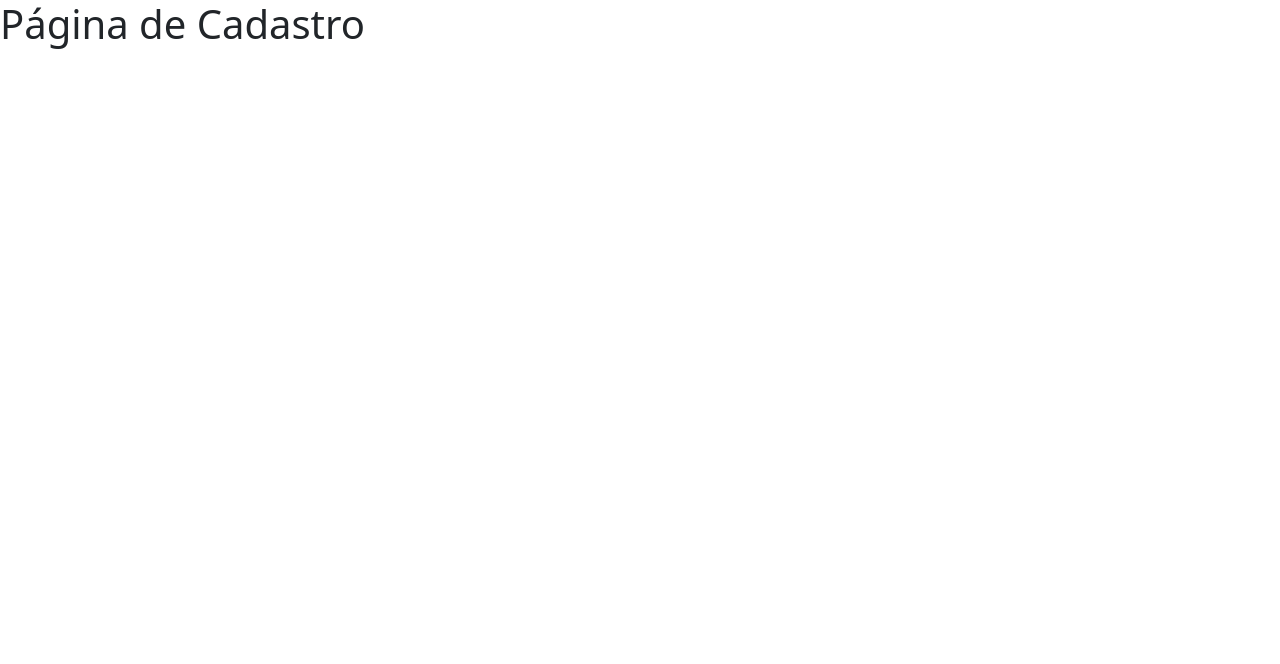
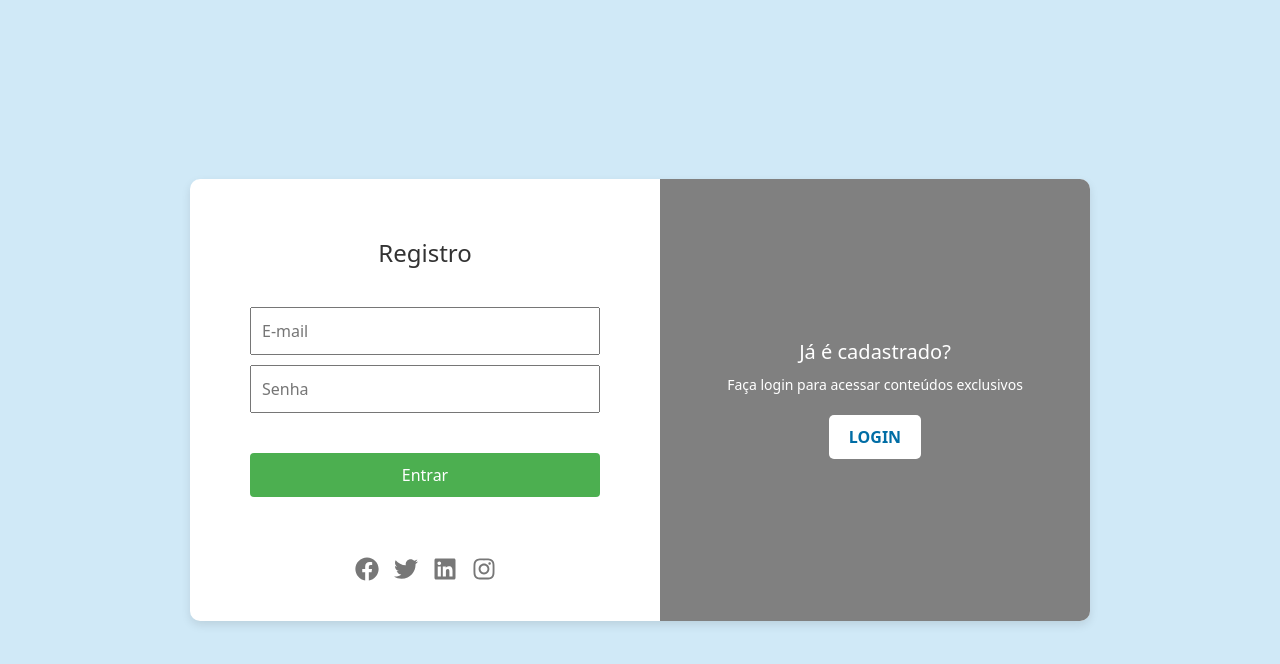
Before and after one commit to thamires33/BluePill, a React (Vite) app in the folder medalert-frontend/: page /cadastro in a window 1280 px wide. Shown: the top 664 px of the page. Built offline with nearby package versions, Linux system fonts and the light colour scheme; no server answers.

Commit message:
Deixando as páginas de login e registro dinâmicas

```diff
--- a/medalert-frontend/src/components/CTA/index.jsx
+++ b/medalert-frontend/src/components/CTA/index.jsx
@@ -8,6 +8,21 @@ const CTA = () => {
     navigate("/cadastro"); // navegando para a rota de Cadastro
   };
 
+  const handleLoginClick = () => {
+    navigate("/"); // navegando para a rota de login
+  };
+
+  if (window.location.pathname === "/cadastro") {
+    return (
+      <>
+        <h2>Já é cadastrado?</h2>
+        <p>Faça login para acessar conteúdos exclusivos</p>
+        <button onClick={handleLoginClick}>LOGIN</button>
+      </>
+    );
+  }
+
+  else {
     return (
       <>
         <h2>Gostaria de Cadastrar?</h2>
@@ -17,4 +32,7 @@ const CTA = () => {
     );
   };
 
+  }
+
+
 export default CTA;
--- a/medalert-frontend/src/components/FormLogin/index.jsx
+++ b/medalert-frontend/src/components/FormLogin/index.jsx
@@ -2,7 +2,7 @@ import React, { useState } from "react";
 import { GoogleLogin, GoogleOAuthProvider } from "@react-oauth/google";
 import { useNavigate } from "react-router-dom"; // Para navegação
 import api from "../../api"; // Instância do Axios para requisições autenticadas
-import {ACCESS_TOKEN, REFRESH_TOKEN, GOOGLE_ACCESS_TOKEN} from "../../token";
+import { ACCESS_TOKEN, REFRESH_TOKEN, GOOGLE_ACCESS_TOKEN } from "../../token";
 
 const FormLogin = () => {
   const [email, setEmail] = useState("");
@@ -19,7 +19,7 @@ const FormLogin = () => {
 
       if (response.data.access) {
         localStorage.setItem(ACCESS_TOKEN, response.data.access); // Armazenando o token
-        alert("Login realizado com sucesso!");
+        // alert("Login realizado com sucesso!");
         navigate("/home"); // Redireciona para a home após o login
       } else {
         alert("Token não encontrado. Verifique a resposta da API.");
@@ -33,11 +33,14 @@ const FormLogin = () => {
 
   // Login com Google OAuth
   const handleGoogleLogin = () => {
-    window.location.href = import.meta.env.VITE_BACKEND_URL + "/accounts/google/login/";
+    window.location.href =
+      import.meta.env.VITE_BACKEND_URL + "/accounts/google/login/";
   };
 
+  const clientId = import.meta.env.VITE_GOOGLE_CLIENT_ID;
+
   return (
-    <GoogleOAuthProvider clientId="202974754746-ud9jhk2ab8lao4sha4jlkqgehp4b3vgs.apps.googleusercontent.com">
+    <GoogleOAuthProvider clientId={clientId}>
       <div style={{ padding: "20px", maxWidth: "400px", margin: "auto" }}>
         <form onSubmit={handleLogin} style={{ marginBottom: "20px" }}>
           <h1>Login</h1>
@@ -61,7 +64,14 @@ const FormLogin = () => {
           </div>
           <button
             type="submit"
-            style={{ width: "100%", padding: "10px", backgroundColor: "#4CAF50", color: "white", border: "none", borderRadius: "4px" }}
+            style={{
+              width: "100%",
+              padding: "10px",
+              backgroundColor: "#4CAF50",
+              color: "white",
+              border: "none",
+              borderRadius: "4px",
+            }}
             disabled={loading}
           >
             {loading ? "Carregando..." : "Entrar"}
@@ -70,7 +80,6 @@ const FormLogin = () => {
 
         <div>
           <h2 style={{ textAlign: "center" }}>Ou entre com:</h2>
-
 
           <button
             type="button"
@@ -93,13 +102,12 @@ const FormLogin = () => {
             }}
           >
             <img
-    src="../../../public/icones/google.png"
+              src="/icones/google.png"
               alt="Google logo"
               style={{ width: "20px", height: "20px", marginRight: "10px" }}
             />
             Entrar com o Google
           </button>
-
         </div>
       </div>
     </GoogleOAuthProvider>
--- /dev/null
+++ b/medalert-frontend/src/components/FormRegister/index.jsx
@@ -0,0 +1,75 @@
+import React, { useState } from "react";
+import { useNavigate } from "react-router-dom"; // Para navegação
+import api from "../../api"; // Instância do Axios para requisições autenticadas
+import { ACCESS_TOKEN, REFRESH_TOKEN, GOOGLE_ACCESS_TOKEN } from "../../token";
+
+const FormRegister = () => {
+  const [email, setEmail] = useState("");
+  const [password, setPassword] = useState("");
+  const [loading, setLoading] = useState(false);
+  const navigate = useNavigate();
+
+  // Login com credenciais tradicionais
+  const handleRegister = async (e) => {
+    e.preventDefault();
+    setLoading(true);
+    try {
+      const response = await api.post("/login/", { email, password });
+
+      if (response.data.access) {
+        localStorage.setItem(ACCESS_TOKEN, response.data.access); // Armazenando o token
+        // alert("Login realizado com sucesso!");
+        navigate("/home"); // Redireciona para a home após o login
+      } else {
+        alert("Token não encontrado. Verifique a resposta da API.");
+      }
+    } catch (error) {
+      alert("Erro ao fazer login. Verifique suas credenciais.");
+    } finally {
+      setLoading(false);
+    }
+  };
+
+  return (
+      <div style={{ padding: "20px", maxWidth: "400px", margin: "auto" }}>
+        <form onSubmit={handleRegister} style={{ marginBottom: "20px" }}>
+          <h1>Registro</h1>
+          <div style={{ marginBottom: "10px" }}>
+            <input
+              type="email"
+              placeholder="E-mail"
+              value={email}
+              onChange={(e) => setEmail(e.target.value)}
+              required
+              style={{ width: "100%", padding: "10px", marginBottom: "10px" }}
+            />
+            <input
+              type="password"
+              placeholder="Senha"
+              value={password}
+              onChange={(e) => setPassword(e.target.value)}
+              required
+              style={{ width: "100%", padding: "10px", marginBottom: "10px" }}
+            />
+          </div>
+          <button
+            type="submit"
+            style={{
+              width: "100%",
+              padding: "10px",
+              backgroundColor: "#4CAF50",
+              color: "white",
+              border: "none",
+              borderRadius: "4px",
+            }}
+            disabled={loading}
+          >
+            {loading ? "Carregando..." : "Entrar"}
+          </button>
+        </form>
+      </div>
+  );
+}
+
+
+export default FormRegister;
--- a/medalert-frontend/src/containers/Cadastro/index.jsx
+++ b/medalert-frontend/src/containers/Cadastro/index.jsx
@@ -1,11 +1,25 @@
 import React from "react";
+import { Container, LoginBox, LeftSection, RightSection } from "./styles";
+import FormRegister from "../../components/FormRegister";
+import SocialIcons from "../../components/SocialIcons";
+import CTA from "../../components/CTA";
 
 const Cadastro = () => {
   return (
-    <div>
-      <h1>Página de Cadastro</h1>
-      {/* Outros conteúdos do componente */}
-    </div>
+    <Container>
+      <LoginBox className="row">
+        {/* Seção Esquerda */}
+        <LeftSection className="col-lg-6 col-md-6 col-sm-12">
+          <FormRegister /> {/* Componente que contém o formulário de login */}
+          <SocialIcons /> {/* Componente para os ícones de login social (Google, Facebook, etc.) */}
+        </LeftSection>
+
+        {/* Seção Direita */}
+        <RightSection className="col-lg-6 col-md-6 col-sm-12">
+          <CTA /> {/* Componente de chamada à ação, como informações adicionais ou links */}
+        </RightSection>
+      </LoginBox>
+    </Container>
   );
 };
 
--- /dev/null
+++ b/medalert-frontend/src/containers/Cadastro/styles.js
@@ -0,0 +1,93 @@
+import styled from "styled-components";
+
+export const Container = styled.div`
+  display: flex;
+  align-items: center;
+  justify-content: center;
+  height: 100vh;
+  background-color: #d0e9f7;
+`;
+
+export const LoginBox = styled.div`
+  display: flex;
+  background: white;
+  width: 100%;
+  max-width: 900px;
+  border-radius: 10px;
+  overflow: hidden;
+  box-shadow: 0 4px 10px rgba(0, 0, 0, 0.1);
+  flex-wrap: wrap;
+`;
+
+export const LeftSection = styled.div`
+  flex: 1;
+  padding: 40px;
+  display: flex;
+  flex-direction: column;
+  justify-content: center;
+
+  h1 {
+    margin-bottom: 20px;
+    font-size: 24px;
+    text-align: center;
+    color: #333;
+  }
+
+  form {
+    display: flex;
+    flex-direction: column;  // Alinha os campos verticalmente
+    align-items: center;
+    gap: 20px;
+       // Os campos ocuparão toda a largura disponível
+  }
+
+  a {
+    text-align: center;
+    color: #006da5;
+    text-decoration: none;
+    font-size: 14px;
+
+    &:hover {
+      text-decoration: underline;
+    }
+  }
+`;
+
+export const RightSection = styled.div`
+  flex: 1;
+  background: gray;
+  background-size: cover;
+  display: flex;
+  flex-direction: column;
+  justify-content: center;
+  align-items: center;
+  padding: 20px;
+  color: white;
+
+  h2 {
+    margin-bottom: 10px;
+    font-size: 20px;
+  }
+
+  p {
+    text-align: center;
+    font-size: 14px;
+    margin-bottom: 20px;
+  }
+
+  button {
+    padding: 10px 20px;
+    background-color: white;
+    color: #006da5;
+    border: none;
+    border-radius: 5px;
+    font-weight: bold;
+    cursor: pointer;
+    transition: background 0.3s;
+
+    &:hover {
+      background-color: #f5f5f5;
+    }
+
+  }
+`;
--- a/medalert-frontend/src/token.js
+++ b/medalert-frontend/src/token.js
@@ -1,3 +1,4 @@
-export const ACCESS_TOKEN='accessToken';
-export const REFRESH_TOKEN='refresh';
+export const ACCESS_TOKEN = 'accessToken';
+export const REFRESH_TOKEN = 'refresh';
 export const GOOGLE_ACCESS_TOKEN = 'google_access_token';
+export const GOOGLE_CLIENT_ID = import.meta.env.VITE_GOOGLE_CLIENT_ID;
```
Lines whose indentation alone changed are shown as unchanged.
